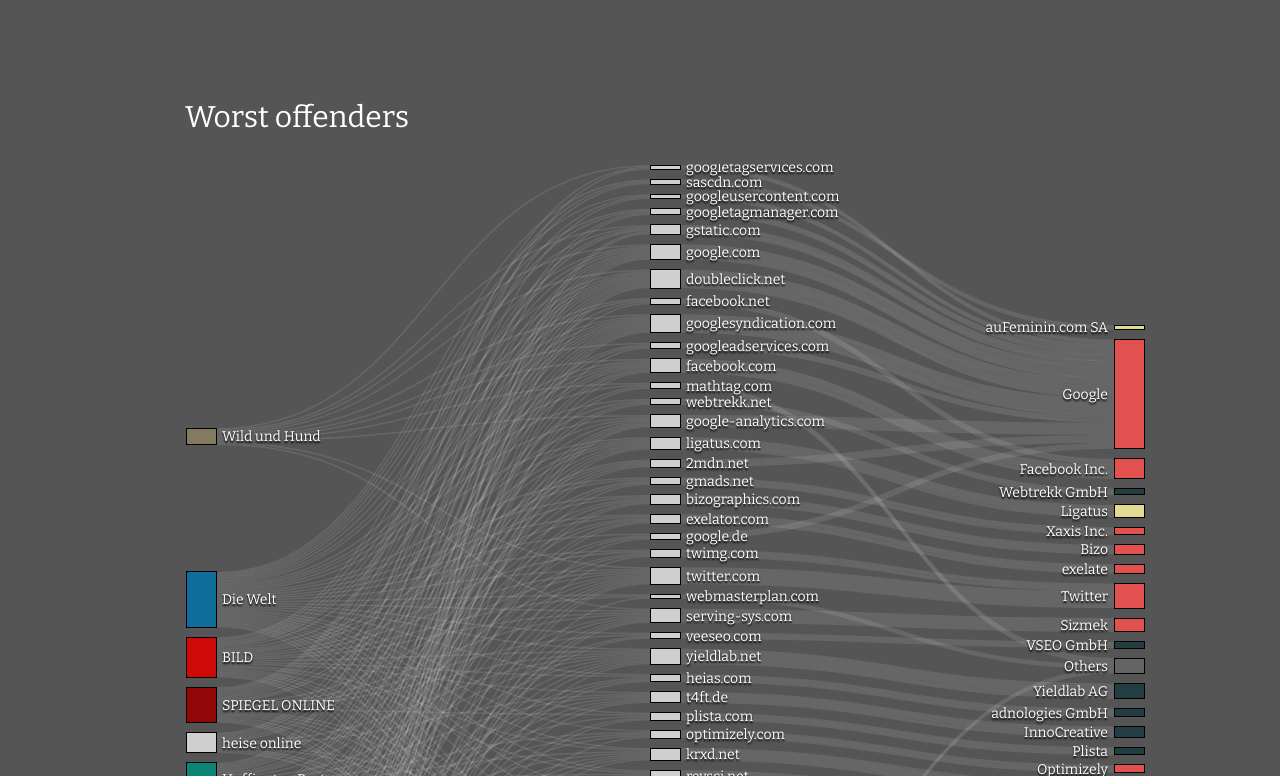
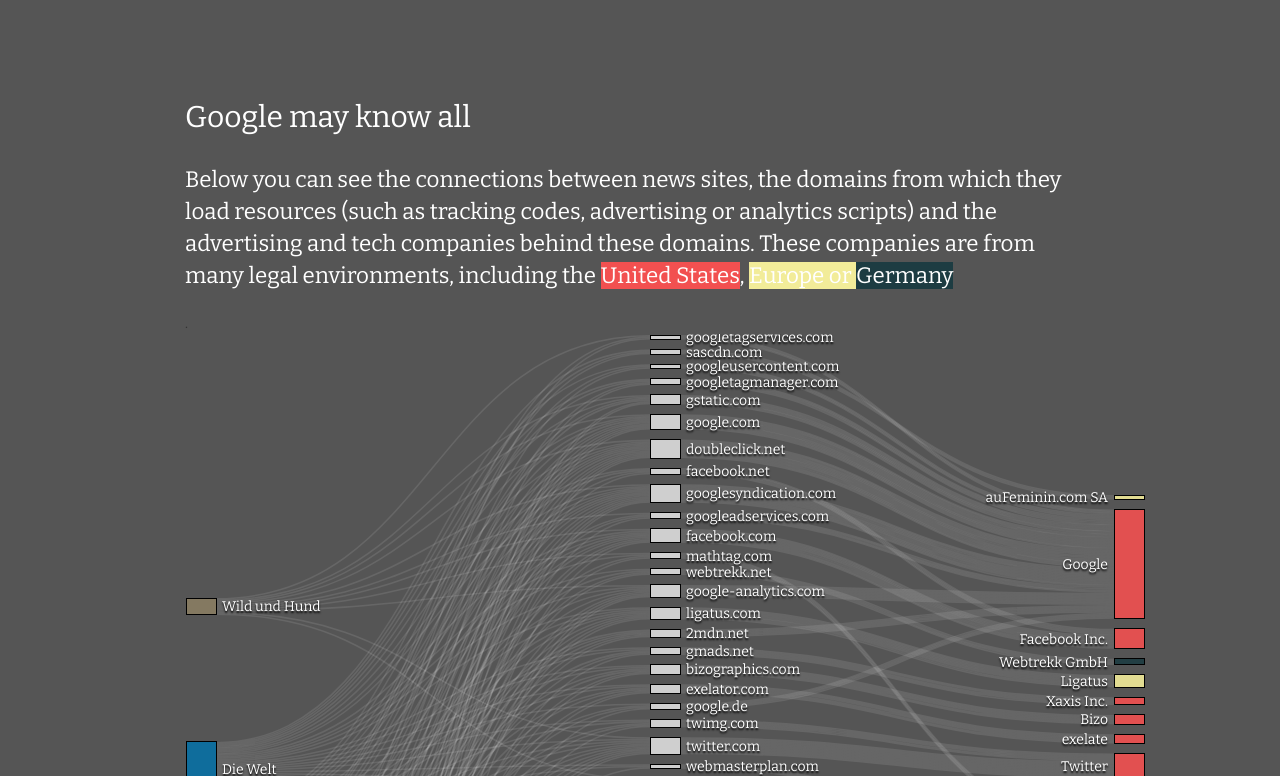
Before and after one commit to okfde/the-news-reads-us, a plain HTML site: page index.html in a window 1280 px wide. Shown: the part 2204-2980 px from the top of the page. Drawn offline with nearby package versions, Linux system fonts and the light colour scheme.

Commit message:
adding copy

```diff
--- a/index.html
+++ b/index.html
@@ -77,8 +77,9 @@
         </section>
         <section class="worst">
             <div class="container element">
+                <h2>Google may know all</h2>
 
-                <h2>Worst offenders</h2>
+                <p>Below you can see the connections between news sites, the domains from which they load resources (such as tracking codes, advertising or analytics scripts) and the advertising and tech companies behind these domains. These companies are from many legal environments, including the <span style="background-color: #F25050;">United States</span>, <span style="background-color: #F2EC99;">Europe</a> or <span style="background-color: #1D3C42;">Germany</a></p>.
                 <div id="chart"></div>
             </div>
         </section>
```
